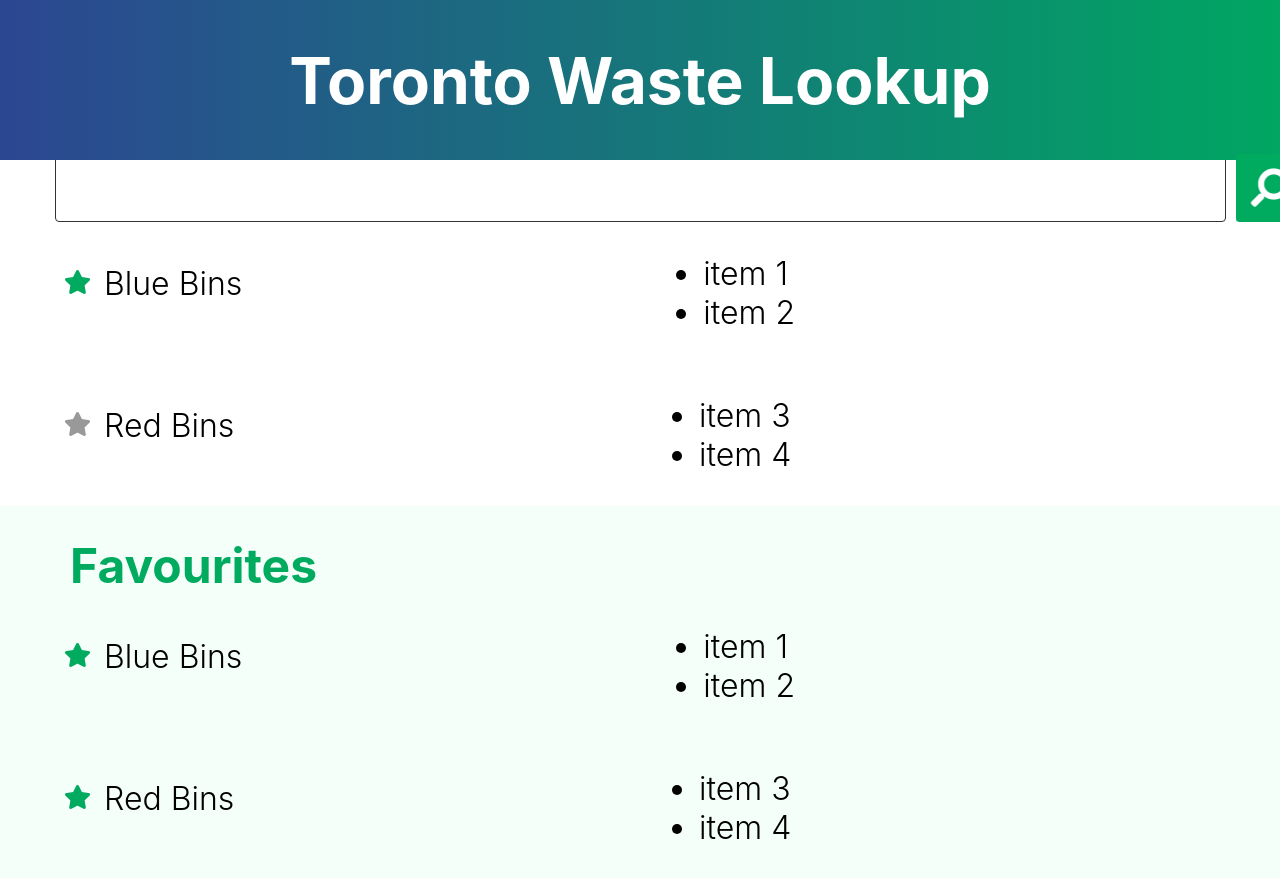
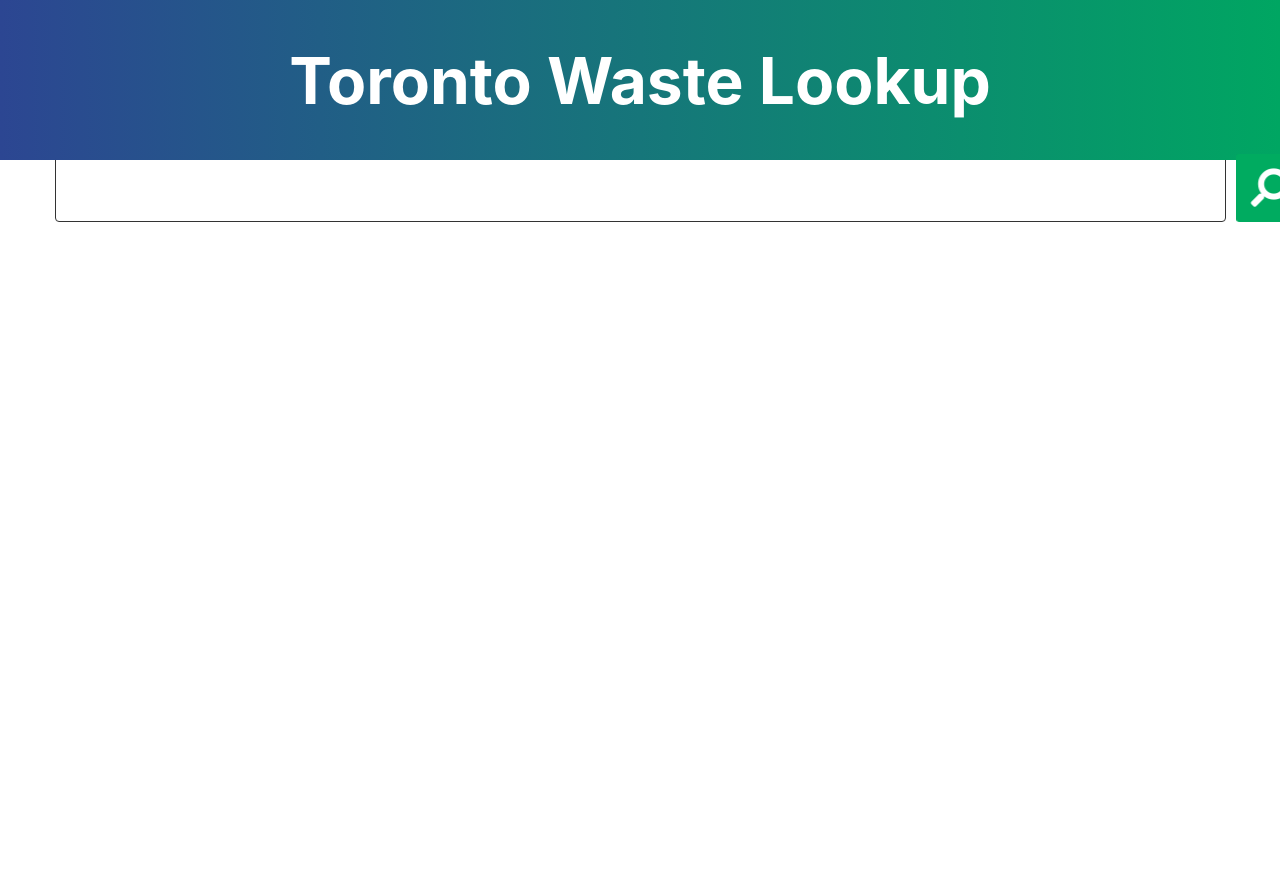
Before and after one commit to samueldcabral/Shopify-Coding_Challenge, a React (Create React App) app: page / in a window 1280 px wide. Shown: the top 878 px of the page. After the commit the page ends 800 px from the top, so only its background shows below. Built offline with nearby package versions, Linux system fonts and the light colour scheme.

Commit message:
axios fetch using regex done and sent to child

```diff
--- a/package.json
+++ b/package.json
@@ -3,6 +3,7 @@
   "version": "0.1.0",
   "private": true,
   "dependencies": {
+    "axios": "^0.18.0",
     "react": "^16.7.0",
     "react-dom": "^16.7.0",
     "react-scripts": "2.1.3"
--- a/src/components/Search.js
+++ b/src/components/Search.js
@@ -1,14 +1,12 @@
 import React, { Component } from 'react'
 import SearchResult from './SearchResult'
+import axios from 'axios';
 
 export default class Search extends Component {
   state = {
     keyword: "",
     url: 'https://secure.toronto.ca/cc_sr_v1/data/swm_waste_wizard_APR?limit=1000',
-    items: [
-      {'title': 'Blue Bins', 'description': ['item 1', 'item 2'], 'starred':true},
-      {'title': 'Red Bins', 'description': ['item 3', 'item 4'], 'starred':false}
-    ]
+    items: {},
   }
 
   __handleChange = (event) => {
@@ -17,7 +15,13 @@
   }
 
   _handleClick = () => {
+    const keyword = this.state.keyword;
+    const regex = RegExp(keyword, 'g');
 
+    axios.get(this.state.url).then(x => {
+      let res = x.data.filter(x => regex.exec(x.title) || regex.exec(x.keywords))
+      this.setState({items: res})
+    })
   }
 
   render() {
--- a/src/components/SearchResult.js
+++ b/src/components/SearchResult.js
@@ -2,42 +2,59 @@
 
 export default class SearchResult extends Component {
   state = {
-    favs: [{'title': 'Blue Bins', 'description': ['item 1', 'item 2'], 'starred':true},
-    {'title': 'Red Bins', 'description': ['item 3', 'item 4'], 'starred':true}],
+    favs: [],
 
   }
 
+  // if(regex.exec(x.title) || regex.exec(x.keywords)){
+        //   // title = x.title;
+        //   // temp = new DOMParser().parseFromString(x.body, "text/html");
+        //   // description = temp.documentElement.textContent;
+        //   return x         // resultArr.push(item)
+          // alert('here')
+        // }
+    //   })
+    // });
+    // console.log(resultArr)
+    // console.log("teve")
+    // this.setState({resultArr})
+
+
+
   render() {
     const { itemList } = this.props;
+    // const itemList = []
+    console.log(itemList)
+    console.log('searchresult')
+  //   const title = itemList.map(x => {
+  //     return (<div className="searchResult"><span className="searchResult__title">
+  //             <i className={x.starred ? "fa fa-star searchResult__icon searchResult__icon--starred" : "fa fa-star searchResult__icon"} aria-hidden="true"></i>
+  //             <h4 className="searchResult__h4">{x.title}</h4>
+  //             </span>
+  //             {/* {x.description} */}
+  //             {/* <ul className="searchResult__ul">
+  //               {x.description.map(elem => ( <li>{elem}</li> ))}
+  //             </ul> */}
+  //             </div>)})
 
-    const title = itemList.map(x => {
-      return (<div className="searchResult"><span className="searchResult__title">
-              <i className={x.starred ? "fa fa-star searchResult__icon searchResult__icon--starred" : "fa fa-star searchResult__icon"} aria-hidden="true"></i>
-              <h4 className="searchResult__h4">{x.title}</h4>
-              </span>
-              <ul className="searchResult__ul">
-                {x.description.map(elem => ( <li>{elem}</li> ))}
-              </ul>
-              </div>)})
-
-  const Favs = this.state.favs ? this.state.favs.map(x => {
-    return (<div className="searchResult"><span className="searchResult__title">
-          <i className={x.starred ? "fa fa-star searchResult__icon searchResult__icon--starred" : "fa fa-star searchResult__icon"} aria-hidden="true"></i>
-          <h4 className="searchResult__h4">{x.title}</h4>
-          </span>
-          <ul className="searchResult__ul">
-            {x.description.map(elem => ( <li>{elem}</li> ))}
-          </ul>
-          </div>)}) : ''
+  // const Favs = this.state.favs ? this.state.favs.map(x => {
+  //   return (<div className="searchResult"><span className="searchResult__title">
+  //         <i className={x.starred ? "fa fa-star searchResult__icon searchResult__icon--starred" : "fa fa-star searchResult__icon"} aria-hidden="true"></i>
+  //         <h4 className="searchResult__h4">{x.title}</h4>
+  //         </span>
+  //         <ul className="searchResult__ul">
+  //           {x.description.map(elem => ( <li>{elem}</li> ))}
+  //         </ul>
+  //         </div>)}) : ''
 
 
     return (
       <div>
-        {title}
+        {/* {title}
         <div className="favouritesWrapper">
         <h2 className="favourites__h2">Favourites</h2>
         {Favs}
-        </div>
+        </div> */}
       </div>
     )
   }
```
Also changed, not shown: 1 other file (tests, documents, lock files or other folders).
